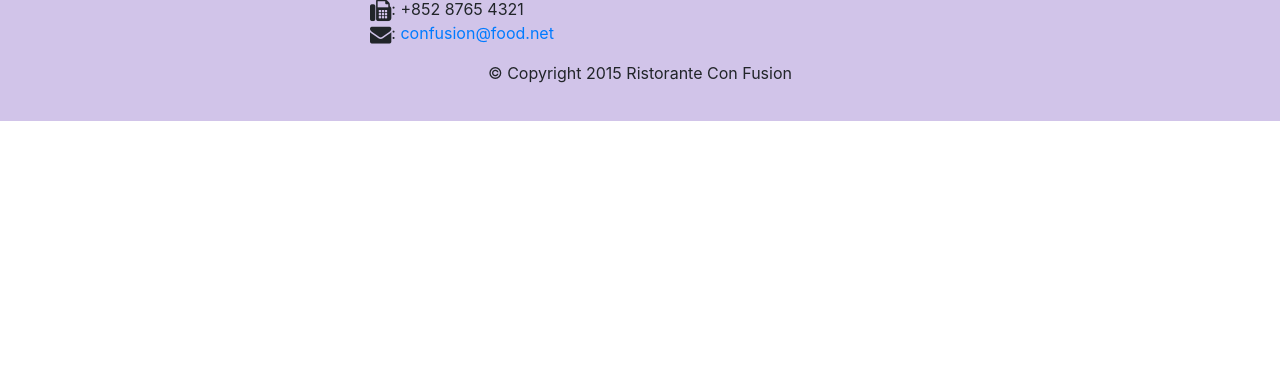
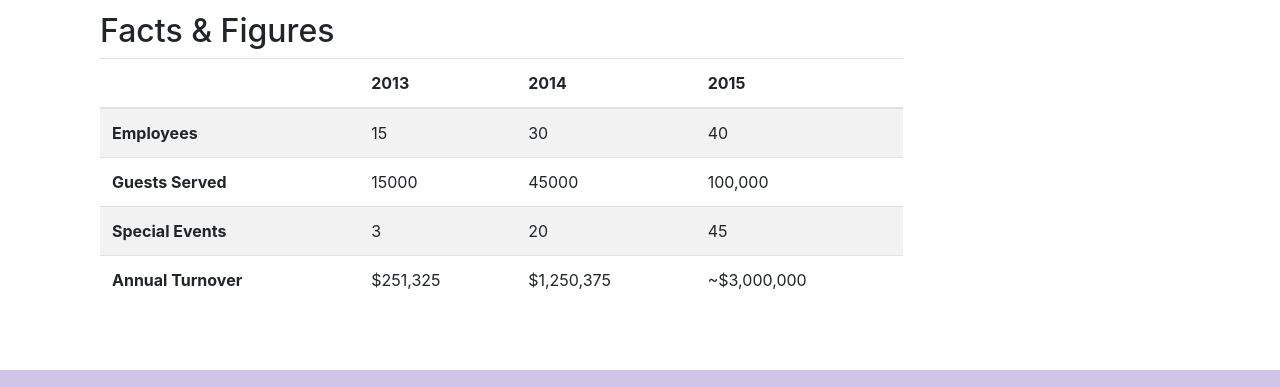
Before and after one commit to Inhugor/confusion, a website: page aboutus.html in a window 1280 px wide. Shown: the part 1632-2019 px from the top of the page. Before the commit the page ends 1753 px from the top, so only its background shows below. Drawn offline with nearby package versions, Linux system fonts and the light colour scheme; files that its build step writes are made by us from their sources.

Commit message:
Tables and Cards

```diff
--- a/aboutus.html
+++ b/aboutus.html
@@ -11,8 +11,9 @@
      <link rel="stylesheet" href="node_modules/font-awesome/css/font-awesome.min.css">
     <link rel="stylesheet" href="css/bootstrap-social.css">
     <link href="css/styles.css" rel="stylesheet" />
+
     <title>Ristorante Con Fusion: About Us</title>
-<script type="text/javascript" src="https://gc.kis.v2.scr.kaspersky-labs.com/CF741B35-FC85-7C41-A12A-0F1B5D73D11D/main.js" charset="UTF-8"></script></head>
+</head>
 
 <body>
     <nav class="navbar navbar-inverse navbar-toggleable-sm fixed-top">
@@ -55,14 +56,39 @@
             </div>
         </div>
 
-        <div class="row row-content ">
+        <div class="row row-content">
             <div class="col-xs-6 col-sm-6">
                 <h2>Our History</h2>
                 <p>Started in 2010, Ristorante con Fusion quickly established itself as a culinary icon par excellence in Hong Kong. With its unique brand of world fusion cuisine that can be found nowhere else, it enjoys patronage from the A-list clientele in Hong Kong.  Featuring four of the best three-star Michelin chefs in the world, you never know what will arrive on your plate the next time you visit us.</p>
                 <p>The restaurant traces its humble beginnings to <em>The Frying Pan</em>, a successful chain started by our CEO, Mr. Peter Pan, that featured for the first time the world's best cuisines in a pan.</p>
             </div>
+            <div class="col-sm">
+                <div class="card">
+                    <h3 class="card-header bg-primary text-white">Tacts At a Glance</h3>
+                    <div class="card-block">
+                        <dl class="row">
+                            <dt class="col-6">Started</dt>
+                            <dd class="col-6">3 Feb. 2013</dd>
+                            <dt class="col-6">Major Stake Holder</dt>
+                            <dd class="col-6">HK Fine Foods Inc.</dd>
+                            <dt class="col-6">Last Year's Turnover</dt>
+                            <dd class="col-6">$1,250,375</dd>
+                            <dt class="col-6">Employees</dt>
+                            <dd class="col-6">40</dd>
+                        </dl>
+                    </div>
+                </div>
+            </div>
+            <div class="col-12">
+                <div class="card-block bg-faded">
+                    <blockquote class="blockquote">
+                        <p class="mb-0"> You better cut the pizza in four pieces because I' m not hungry enough to eat six</p>
+                        <footer class="blockquote-footer">Yogi Berra, <cite title="Source Title"> The Wit and Wisdom of Yogi Berra, P. Pepe, Diversion Books, 2014</cite>
+                        </footer>
+                    </blockquote>
+                </div>
+            </div>
         </div>
-    </div >
 
         <div class="row row-content">
             <div class="col-12">
@@ -75,6 +101,53 @@
                 <p class="hidden-xs-down">Blessed with the most discerning gustatory sense, Agumbe, our CTO, personally ensures that every dish that we serve meets his exacting tastes. Our chefs dread the tongue lashing that ensues if their dish does not meet his exacting standards. He lives by his motto, <em>You click only if you survive my lick.</em></p>
                 <h3>Alberto Somayya <small>Executive Chef</small></h3>
                 <p class="hidden-xs-down">Award winning three-star Michelin chef with wide International experience having worked closely with whos-who in the culinary world, he specializes in creating mouthwatering Indo-Italian fusion experiences. He says, <em>Put together the cuisines from the two craziest cultures, and you get a winning hit! Amma Mia!</em></p>
+            </div>
+        </div>
+
+        <div class="row row-content">
+            <div class="col-12 col-sm-9">
+                <h2>Facts &amp; Figures</h2>
+                <div class="table-responsive">
+                    <table class="table table-striped">
+                        <thead class="thead-inverse">
+                            <tr>
+                                <th>&nbsp;</th>
+                                <th>2013</th>
+                                <th>2014</th>
+                                <th>2015</th>
+                            </tr>
+                        </thead>
+                        <tbody>
+                            <tr>
+                                <th>Employees</th>
+                                <td>15</td>
+                                <td>30</td>
+                                <td>40</td>
+                            </tr>
+                            <tr>
+                                <th>Guests Served</th>
+                                <td>15000</td>
+                                <td>45000</td>
+                                <td>100,000</td>
+                            </tr>
+                            <tr>
+                                <th>Special Events</th>
+                                <td>3</td>
+                                <td>20</td>
+                                <td>45</td>
+                            </tr>
+                            <tr>
+                                <th>Annual Turnover</th>
+                                <td>$251,325</td>
+                                <td>$1,250,375</td>
+                                <td>~$3,000,000</td>
+                            </tr>
+                        </tbody>
+                    </table>
+                </div>
+            </div>
+            <div class="col-12 col-sm-3">
+
             </div>
         </div>
     </div>
```
Also changed, not shown: index.html (+1 -0 lines).
